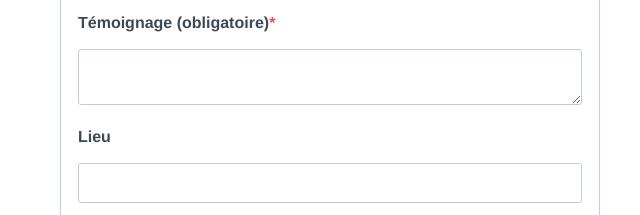
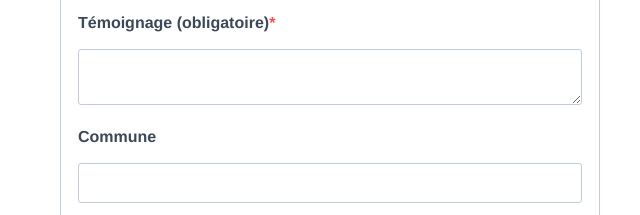
Before and after one commit to StopViolenceMotorisee/demo, a Next.js app: page / in a window 1280 px wide. Shown: the part 3000-3215 px from the top of the page, without its empty margins (300-940 px from the left). Built offline with nearby package versions, Linux system fonts and the light colour scheme.

Commit message:
Renomme un champ du formulaire de témoignage

```diff
--- a/components/form.js
+++ b/components/form.js
@@ -83,7 +83,7 @@ export function AppForm(props) {
                       <div className="form__entry entry_block">
                         <div className="form__label-row">
                           <label className="entry__label" htmlFor="lieu">
-                            {props.en ? "Location" : "Lieu"}
+                            {props.en ? "City" : "Commune"}
                           </label>
                           <div className="entry__field">
                             <input
```
